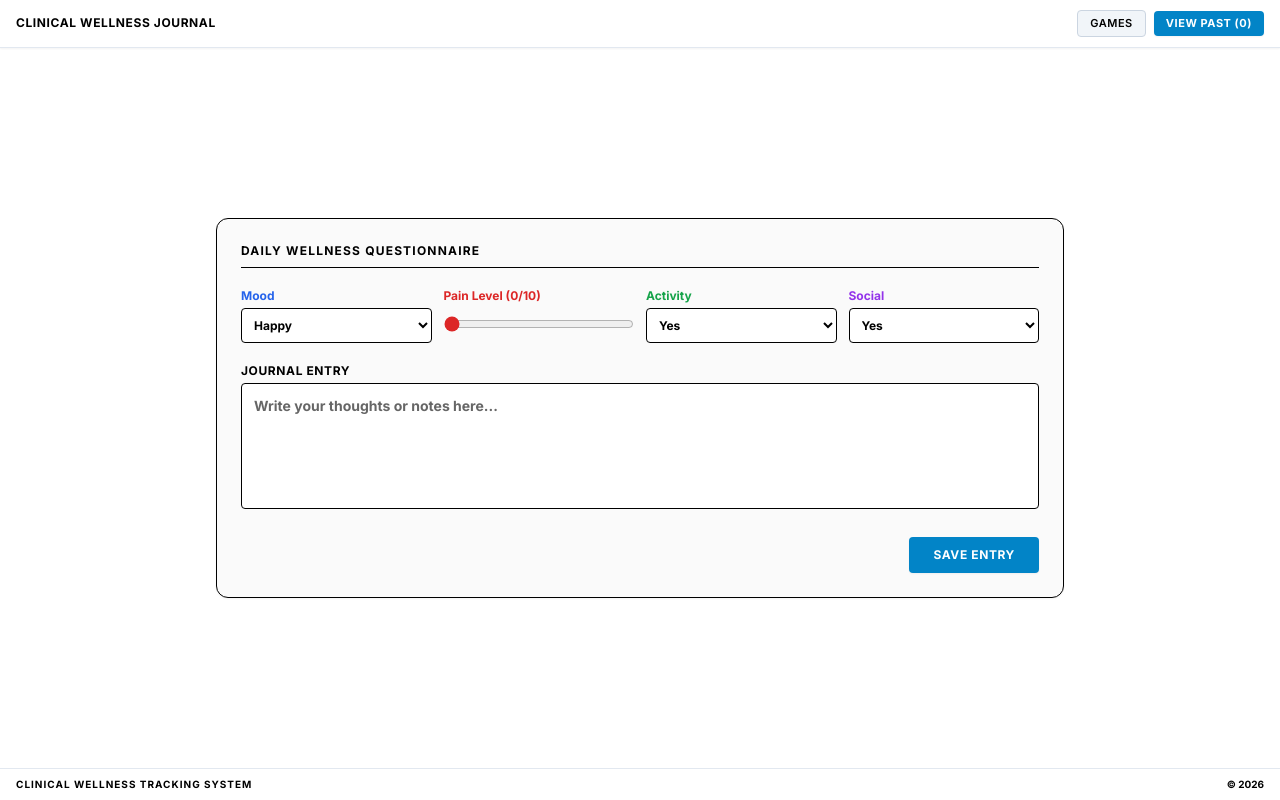
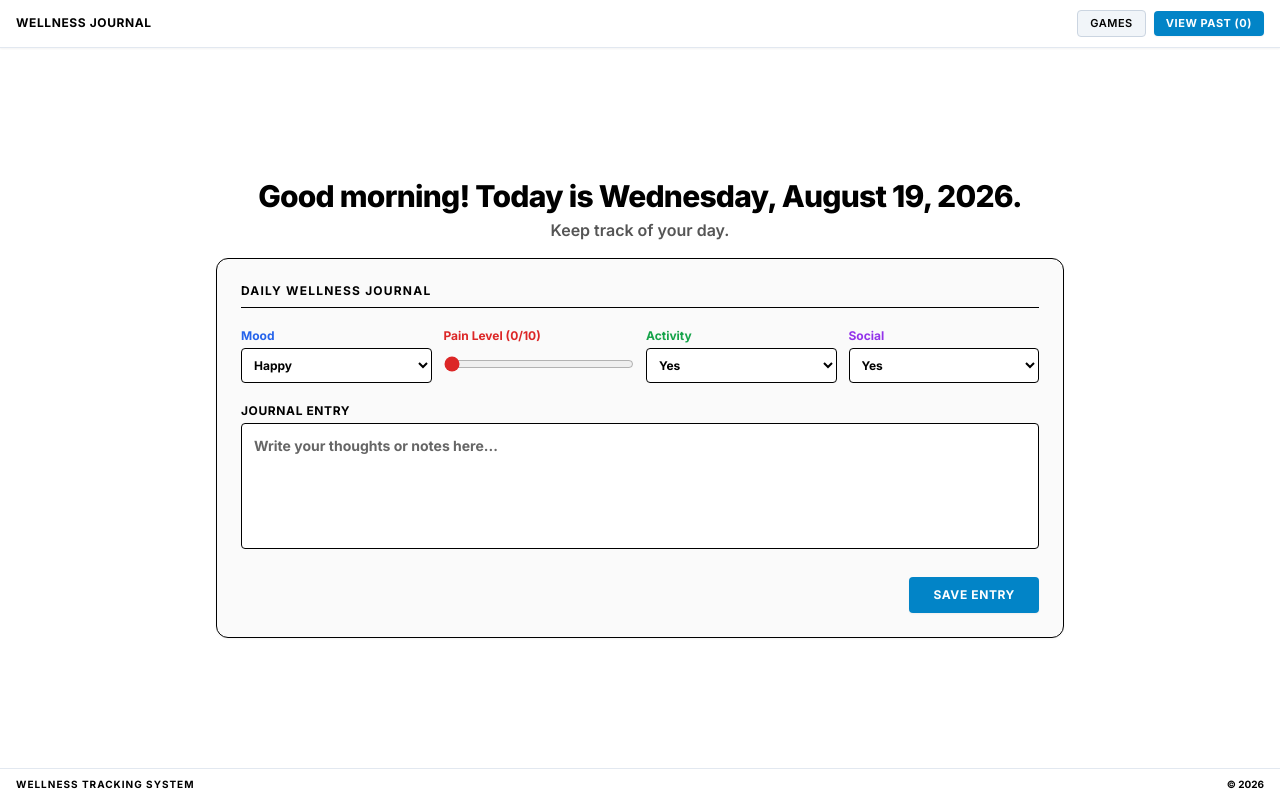
Before and after one commit to msmyerdigital/adult-memory-game, a Next.js app: page /journal in a window 1280 px wide. Built offline with nearby package versions, Linux system fonts and the light colour scheme.

Commit message:
Update journal page: remove clinical text, add dynamic time greeting, and update header copy

```diff
--- a/app/journal/page.tsx
+++ b/app/journal/page.tsx
@@ -26,6 +26,18 @@ export default function JournalPage() {
 
   const [pastEntries, setPastEntries] = useState<JournalEntry[]>([]);
   const [isGenerating, setIsGenerating] = useState(false);
+
+  // Greeting based on time of day
+  const currentHour = new Date().getHours();
+  const greeting = currentHour < 12 ? 'Good morning' : currentHour < 18 ? 'Good afternoon' : 'Good evening';
+
+  // Dynamic date string for the header
+  const todayFormatted = new Date().toLocaleDateString('en-US', {
+    weekday: 'long',
+    month: 'long',
+    day: 'numeric',
+    year: 'numeric'
+  });
 
   useEffect(() => {
     const stored = localStorage.getItem('brain_gain_journal_entries');
@@ -125,7 +137,7 @@ export default function JournalPage() {
 
       <header className="border-b border-[#E2E8F0] bg-[#FFFFFF] px-4 py-2.5 flex justify-between items-center shrink-0 shadow-xs">
         <span className="font-bold text-xs tracking-wider text-[#000000] uppercase">
-          {currentView === 'form' ? 'Clinical Wellness Journal' : 'Journal History & Results'}
+          {currentView === 'form' ? 'Wellness Journal' : 'Journal History & Results'}
         </span>
 
         <div className="flex items-center gap-2">
@@ -155,10 +167,21 @@ export default function JournalPage() {
       </header>
 
       {currentView === 'form' ? (
-        <section className="max-w-4xl w-full mx-auto px-6 py-6 flex-1 flex flex-col justify-center overflow-y-auto">
+        <section className="max-w-4xl w-full mx-auto px-6 py-4 flex-1 flex flex-col justify-center overflow-y-auto">
+
+          {/* Greeting & Date Header */}
+          <div className="mb-4 text-center">
+            <h1 className="text-2xl md:text-3xl font-extrabold tracking-tight text-[#000000]">
+              {greeting}! Today is {todayFormatted}.
+            </h1>
+            <p className="text-sm md:text-base font-semibold text-[#555555] mt-1">
+              Keep track of your day.
+            </p>
+          </div>
+
           <form onSubmit={handleSave} className="bg-[#FAFAFA] border border-[#000000] rounded-xl p-6 flex flex-col gap-5 shadow-xs">
             <h2 className="text-xs uppercase tracking-widest font-bold border-b border-[#000000] pb-2">
-              Daily Wellness Questionnaire
+              Daily Wellness Journal
             </h2>
 
             <div className="grid grid-cols-2 md:grid-cols-4 gap-3 text-xs font-bold">
@@ -289,7 +312,7 @@ export default function JournalPage() {
       )}
 
       <footer className="border-t border-[#E2E8F0] bg-[#FFFFFF] px-4 py-2 text-center text-[10px] text-[#000000] flex justify-between items-center shrink-0">
-        <p className="uppercase tracking-widest font-bold">Clinical Wellness Tracking System</p>
+        <p className="uppercase tracking-widest font-bold">Wellness Tracking System</p>
         <p className="font-mono font-bold">© {new Date().getFullYear()}</p>
       </footer>
 
```
